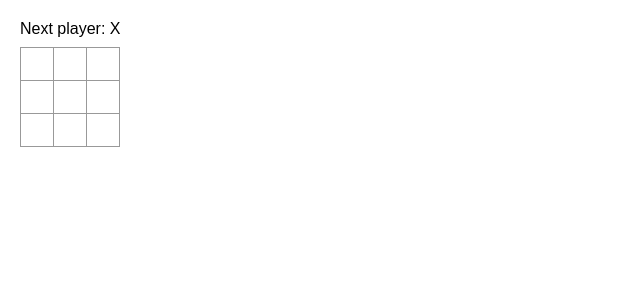
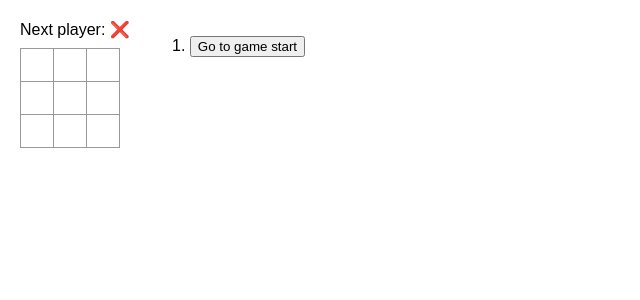
Before and after one commit to AndyC00/React_MiniGames, a React (Create React App) app: page / in a window 1280 px wide. Shown: the top 300 px of the page, without its empty margins (0-640 px from the left). Built offline with nearby package versions, Linux system fonts and the light colour scheme.

Commit message:
tic tac toe game complete

```diff
--- a/src/App.js
+++ b/src/App.js
@@ -9,10 +9,7 @@ function Square({ value, onSquareClick }) {
   );
 }
 
-export default function Board() {
-  const [xIsNext, setXIsNext] = useState(true);
-  const [squares, setSquares] = useState(Array(9).fill(null));
-
+function Board({ xIsNext, squares, onPlay }) {
   function handleClick(i) {
     // check if the square is filled
     if (squares[i]) {
@@ -26,24 +23,31 @@ export default function Board() {
 
     const nextSquares = squares.slice();
     if (xIsNext) {
-      nextSquares[i] = "X";
+      nextSquares[i] = "❌";
     }
     else {
-      nextSquares[i] = "O";
+      nextSquares[i] = "⭐️";
     }
 
     // fill the square
-    setSquares(nextSquares);
-    setXIsNext(!xIsNext);
+    onPlay(nextSquares);
   }
 
   const winner = calculateWinner(squares);
   let status;
   if (winner) {
-    status = "Winner: " + winner;
+    if (winner === "❌") {
+      status = "🚀🚀🚀Winner: " + winner + " (the first player)";
+    }
+    else {
+      status = "🚀🚀🚀Winner: " + winner + " (the second player)";
+    }
+  }
+  else if(!winner && squares.every((sq) => sq !== null)){
+    status = "🤷Draw!";
   }
   else {
-    status = "Next player: " + (xIsNext ? "X" : "O");
+    status = "Next player: " + (xIsNext ? "❌" : "⭐️");
   }
 
   return (
@@ -88,3 +92,50 @@ function calculateWinner(squares) {
   }
   return null;
 }
+
+export default function Game() {
+  const [history, setHistory] = useState([Array(9).fill(null)]);
+  const [currentMove, setCurrentMove] = useState(0);
+
+  const currentSquares = history[currentMove];
+  const xIsNext = currentMove % 2 === 0;
+
+
+  function handlePlay(nextSquares) {
+    const nextHistory = [...history.slice(0, currentMove + 1), nextSquares];
+    setHistory(nextHistory);
+    setCurrentMove(nextHistory.length - 1);
+  }
+
+  function jumpTo(nextMove) {
+    setCurrentMove(nextMove);
+  }
+
+  const moves = history.map((squares, move) => {
+    let description;
+
+    if (move > 0) {
+      description = 'Go to move #' + move;
+    }
+    else {
+      description = 'Go to game start';
+    }
+
+    return (
+      <li key={move}>
+        <button onClick={() => jumpTo(move)}>{description}</button>
+      </li>
+    );
+  });
+
+  return (
+    <div className="game">
+      <div className="game-board">
+        <Board xIsNext={xIsNext} squares={currentSquares} onPlay={handlePlay} />
+      </div>
+      <div className="game-info">
+        <ol>{moves}</ol>
+      </div>
+    </div>
+  );
+}
```
Also changed, not shown: 7 other files (tests, documents, lock files or other folders).
